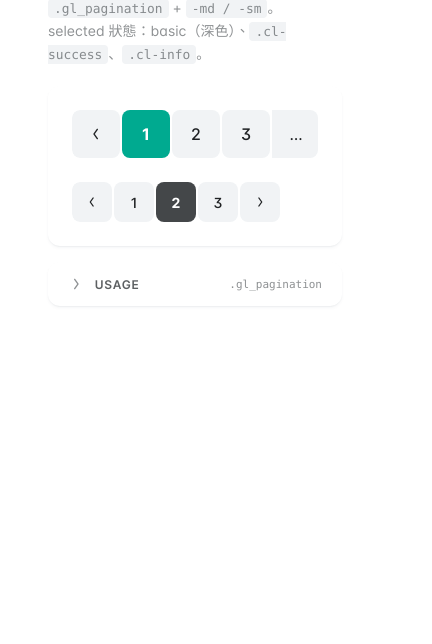
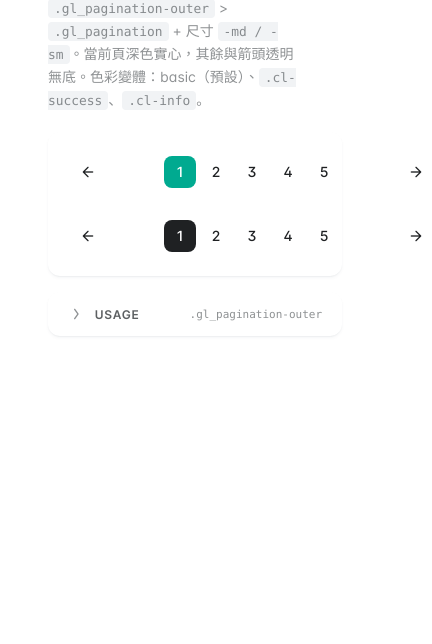
Before and after one commit to jovi-999/Pi-Design-System-, a website built with Vite: page preview/pagination.html in a window 390 px wide. Shown: the part 200-844 px from the top of the page, 432 px wide, since content can reach past the window. Built offline with nearby package versions, Linux system fonts and the light colour scheme; a web font is replaced by a local one.

Commit message:
[feat] Pagination 依 Figma 重做 + 新增 figma-to-pi-ds skill
Pagination（BREAKING：markup 結構改變，下游 7 專案需同步）
- 結構改為 .gl_pagination-outer > .gl_pagination（箭頭移出數字 ul）
- 對齊 Figma：非當前頁/箭頭透明無底、當前頁深色實心 ($cl-basic-900)
- md 40px / sm 32px、圓角 $radius-sm、字 14/500；箭頭用 icon-arrow-*
- box-sizing:border-box 修溢出；@media(max-width:768px) md 自動縮 sm
- 同步 preview/pagination.html、docs/ai-guide.md

Skill
- .claude/skills/figma-to-pi-ds：Figma→Pi DS 落地標準流程

```diff
--- a/preview/pagination.html
+++ b/preview/pagination.html
@@ -131,40 +131,61 @@
 <!-- ============ PAGINATION ============ -->
   <section>
     <h2>Pagination</h2>
-    <p class="dek"><code>.gl_pagination</code> + <code>-md / -sm</code>。selected 狀態：basic（深色）、<code>.cl-success</code>、<code>.cl-info</code>。</p>
-    <div class="panel col" style="gap: 24px;">
-      <ul class="gl_pagination gl_pagination-md cl-success">
-        <li><a class="gl_page-link" href="#"><i class="icon icon-chevron-left"></i></a></li>
+    <p class="dek"><code>.gl_pagination-outer</code> &gt; <code>.gl_pagination</code> + 尺寸 <code>-md / -sm</code>。當前頁深色實心，其餘與箭頭透明無底。色彩變體：basic（預設）、<code>.cl-success</code>、<code>.cl-info</code>。</p>
+    <div class="panel col" style="gap: 32px;">
+      <!-- 一般尺寸（md，40px）；≤768px 自動縮為 32px。寬度固定 360px 對齊 Figma -->
+      <nav class="gl_pagination-outer gl_pagination-md cl-success" style="width: 360px;">
+        <a class="gl_page-link" href="#"><i class="icon icon-arrow-left"></i></a>
+        <ul class="gl_pagination">
           <li class="active"><a class="gl_page-link" href="#">1</a></li>
           <li><a class="gl_page-link" href="#">2</a></li>
           <li><a class="gl_page-link" href="#">3</a></li>
-        <li><span class="gl_ellipsis">…</span></li>
-        <li><a class="gl_page-link" href="#">24</a></li>
-        <li><a class="gl_page-link" href="#"><i class="icon icon-chevron-right"></i></a></li>
+          <li><a class="gl_page-link" href="#">4</a></li>
+          <li><a class="gl_page-link" href="#">5</a></li>
         </ul>
-      <ul class="gl_pagination gl_pagination-sm">
-        <li><a class="gl_page-link" href="#"><i class="icon icon-chevron-left"></i></a></li>
-        <li><a class="gl_page-link" href="#">1</a></li>
-        <li class="active"><a class="gl_page-link" href="#">2</a></li>
+        <a class="gl_page-link" href="#"><i class="icon icon-arrow-right"></i></a>
+      </nav>
+      <!-- 小尺寸（sm，32px）：≤768px 自動套用，或用 .gl_pagination-sm 強制 -->
+      <nav class="gl_pagination-outer gl_pagination-sm" style="width: 360px;">
+        <a class="gl_page-link" href="#"><i class="icon icon-arrow-left"></i></a>
+        <ul class="gl_pagination">
+          <li class="active"><a class="gl_page-link" href="#">1</a></li>
+          <li><a class="gl_page-link" href="#">2</a></li>
           <li><a class="gl_page-link" href="#">3</a></li>
-        <li><a class="gl_page-link" href="#"><i class="icon icon-chevron-right"></i></a></li>
+          <li><a class="gl_page-link" href="#">4</a></li>
+          <li><a class="gl_page-link" href="#">5</a></li>
         </ul>
+        <a class="gl_page-link" href="#"><i class="icon icon-arrow-right"></i></a>
+      </nav>
     </div>
 
     <details class="usage">
-      <summary><i class="icon icon-chevron-right chev"></i>Usage <span class="tag">.gl_pagination</span></summary>
+      <summary><i class="icon icon-chevron-right chev"></i>Usage <span class="tag">.gl_pagination-outer</span></summary>
       <div class="usage-body">
-        <pre><span class="kw">&lt;ul</span> <span class="cls">class="gl_pagination gl_pagination-md cl-success"</span><span class="kw">&gt;</span>
-  <span class="kw">&lt;li&gt;&lt;a</span> <span class="cls">class="gl_page-link"</span> href="?p=1"<span class="kw">&gt;&lt;i</span> <span class="cls">class="icon icon-chevron-left"</span><span class="kw">&gt;&lt;/i&gt;&lt;/a&gt;&lt;/li&gt;</span>
+        <pre><span class="kw">&lt;nav</span> <span class="cls">class="gl_pagination-outer gl_pagination-md cl-success"</span><span class="kw">&gt;</span>
+  <span class="kw">&lt;a</span> <span class="cls">class="gl_page-link"</span> href="?p=0"<span class="kw">&gt;&lt;i</span> <span class="cls">class="icon icon-arrow-left"</span><span class="kw">&gt;&lt;/i&gt;&lt;/a&gt;</span>
+  <span class="kw">&lt;ul</span> <span class="cls">class="gl_pagination"</span><span class="kw">&gt;</span>
     <span class="kw">&lt;li</span> <span class="cls">class="active"</span><span class="kw">&gt;&lt;a</span> <span class="cls">class="gl_page-link"</span> href="?p=1"<span class="kw">&gt;</span>1<span class="kw">&lt;/a&gt;&lt;/li&gt;</span>
     <span class="kw">&lt;li&gt;&lt;a</span> <span class="cls">class="gl_page-link"</span> href="?p=2"<span class="kw">&gt;</span>2<span class="kw">&lt;/a&gt;&lt;/li&gt;</span>
-  <span class="kw">&lt;li&gt;&lt;span</span> <span class="cls">class="gl_ellipsis"</span><span class="kw">&gt;</span>…<span class="kw">&lt;/span&gt;&lt;/li&gt;</span>
-<span class="kw">&lt;/ul&gt;</span></pre>
+    <span class="kw">&lt;li&gt;&lt;a</span> <span class="cls">class="gl_page-link"</span> href="?p=3"<span class="kw">&gt;</span>3<span class="kw">&lt;/a&gt;&lt;/li&gt;</span>
+    <span class="kw">&lt;li&gt;&lt;a</span> <span class="cls">class="gl_page-link"</span> href="?p=4"<span class="kw">&gt;</span>4<span class="kw">&lt;/a&gt;&lt;/li&gt;</span>
+    <span class="kw">&lt;li&gt;&lt;a</span> <span class="cls">class="gl_page-link"</span> href="?p=5"<span class="kw">&gt;</span>5<span class="kw">&lt;/a&gt;&lt;/li&gt;</span>
+  <span class="kw">&lt;/ul&gt;</span>
+  <span class="kw">&lt;a</span> <span class="cls">class="gl_page-link"</span> href="?p=2"<span class="kw">&gt;&lt;i</span> <span class="cls">class="icon icon-arrow-right"</span><span class="kw">&gt;&lt;/i&gt;&lt;/a&gt;</span>
+<span class="kw">&lt;/nav&gt;</span></pre>
         <div class="notes">
+          <h4>結構</h4>
+          <ul>
+            <li><strong>兩層</strong>：<code>.gl_pagination-outer</code>（外層列，箭頭推兩端）&gt; <code>.gl_pagination</code>（數字組，置中）</li>
+            <li>prev / next 箭頭是 outer 的<strong>直接子</strong> <code>.gl_page-link</code>，不放進數字 <code>&lt;ul&gt;</code></li>
+            <li>尺寸 / 色彩修飾掛在 <strong>outer</strong></li>
+          </ul>
           <h4>Sizes · Colors</h4>
           <ul>
-            <li>Size：<code>-md</code>（預設）、<code>-sm</code>（緊湊列表）</li>
-            <li>Active 色：<code>.cl-success</code>、<code>.cl-info</code>、不加則為 basic（灰黑）</li>
+            <li>Size：<code>-md</code>（40px，一般）、<code>-sm</code>（32px，強制小）</li>
+            <li>RWD：<code>-md</code> 在 <strong>≤768px（tablet 以下）自動縮為 32px</strong></li>
+            <li>箭頭用 <code>icon-arrow-left</code> / <code>icon-arrow-right</code></li>
+            <li>Active 色：<code>.cl-success</code>、<code>.cl-info</code>、不加則為 basic（深色）</li>
           </ul>
           <h4>規則</h4>
           <ul>
--- a/src/components/_pagination.scss
+++ b/src/components/_pagination.scss
@@ -1,53 +1,106 @@
 // ============================================================
-// Pi DS — Pagination (.gl_pagination)
+// Pi DS — Pagination (.gl_pagination-outer > .gl_pagination)
+//
+// 結構（對齊 Figma sym-pagination）：
+//   .gl_pagination-outer  外層 flex 列：prev 箭頭 | 頁組(置中) | next 箭頭
+//     └ .gl_pagination    內層數字清單（flex:1，數字置中、彼此 gap 4px）
+//   尺寸 / 色彩修飾掛在 outer：gl_pagination-md / -sm、cl-success / cl-info
+//
+// 設計重點（Figma）：非當前頁與箭頭皆「透明無底」，僅當前頁深色實心。
+// RWD：md 在 ≤768px 自動縮為 sm 度量（手機版小尺寸）。
 // ============================================================
 
 @use "../tokens" as *;
 
+// 尺寸度量共用：cell 寬高、左右 padding、icon 字級、列間距
+@mixin pagination-size($cell, $pad, $icon, $row-gap) {
+  gap: $row-gap;
+
+  .gl_page-link {
+    min-width: $cell;
+    height: $cell;
+    padding: 0 $pad;
+    .icon { font-size: $icon; }
+  }
+  .gl_ellipsis {
+    min-width: $cell;
+    height: $cell;
+  }
+}
+
+// 外層列：箭頭推到兩端、數字組置中
+.gl_pagination-outer {
+  display: flex;
+  align-items: center;
+  justify-content: center;
+  gap: 32px; // md 預設；sm 由修飾覆寫
+}
+
+// 內層數字清單
 .gl_pagination {
-  display: inline-flex;
+  display: flex;
+  flex: 1 0 0; // 撐開以把箭頭推到兩端
   align-items: center;
-  gap: 2px;
-  border-radius: $radius-sm;
-  overflow: hidden;
+  justify-content: center;
+  gap: 4px;
   list-style: none;
   padding: 0;
   margin: 0;
 
   li { display: flex; }
+}
 
+// 頁碼 / 箭頭共用：透明無底、深色字、8px 圓角
 .gl_page-link {
+  box-sizing: border-box; // min-width / padding 不互相疊加，避免溢出
   display: inline-flex;
   align-items: center;
   justify-content: center;
-    background: $cl-basic-100;
+  background: transparent;
   color: $cl-basic-900;
   text-decoration: none;
-    border-radius: $radius-sm;
+  border-radius: $radius-sm; // 8px
+  font-size: 14px;
+  line-height: 20px;
   font-weight: 500;
 
-    &:hover { background: $cl-basic-200; }
+  &:hover { background: $cl-basic-100; }
 }
 
-  li.active .gl_page-link {
-    background: $cl-basic-800;
+// 當前頁：深色實心
+.gl_pagination li.active .gl_page-link {
+  background: $cl-basic-900;
   color: $cl-basic-0;
   cursor: default;
-    font-weight: 700;
+
+  &:hover { background: $cl-basic-900; }
 }
 
-  &.cl-success li.active .gl_page-link { background: $cl-green-500; }
-  &.cl-info    li.active .gl_page-link { background: $cl-blue-500; }
+// 當前頁色彩變體（掛 outer）
+.gl_pagination-outer.cl-success .gl_pagination li.active .gl_page-link {
+  background: $cl-green-500;
+  &:hover { background: $cl-green-500; }
+}
+.gl_pagination-outer.cl-info .gl_pagination li.active .gl_page-link {
+  background: $cl-blue-500;
+  &:hover { background: $cl-blue-500; }
 }
 
-.gl_pagination-md .gl_page-link { min-width: 48px; min-height: 48px; font-size: 16px; }
-.gl_pagination-sm .gl_page-link { min-width: 40px; min-height: 40px; font-size: 14px; }
-
+// 省略號：透明、與頁碼同尺寸
 .gl_ellipsis {
-  width: 48px;
-  height: 48px;
+  box-sizing: border-box;
   display: inline-flex;
   align-items: center;
   justify-content: center;
-  background: $cl-basic-100;
+  background: transparent;
+  color: $cl-basic-900;
 }
+
+// 尺寸（掛 outer，連箭頭一起套用）
+.gl_pagination-md { @include pagination-size(40px, 12px, 20px, 32px); }
+.gl_pagination-sm { @include pagination-size(32px, 8px, 16px, 16px); }
+
+// RWD：≤768px 時 md 自動縮為 sm 度量（手機版）
+@media (max-width: 768px) {
+  .gl_pagination-md { @include pagination-size(32px, 8px, 16px, 16px); }
+}
```
Also changed, not shown: docs/ai-guide.md (+1 -1 lines), .claude/skills/figma-to-pi-ds/SKILL.md (added). Lines whose indentation alone changed are shown as unchanged.
